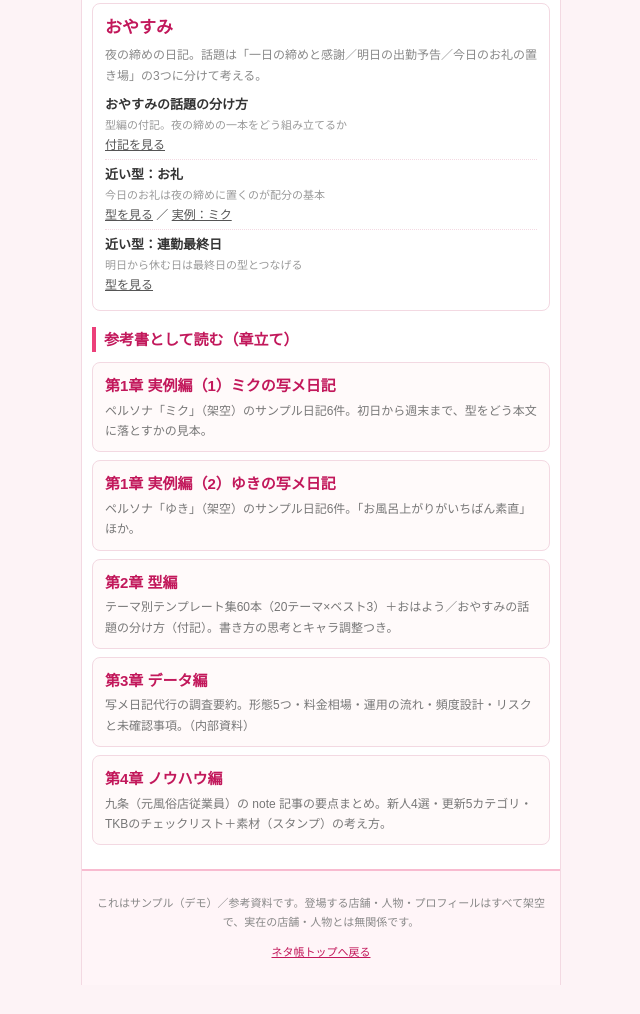
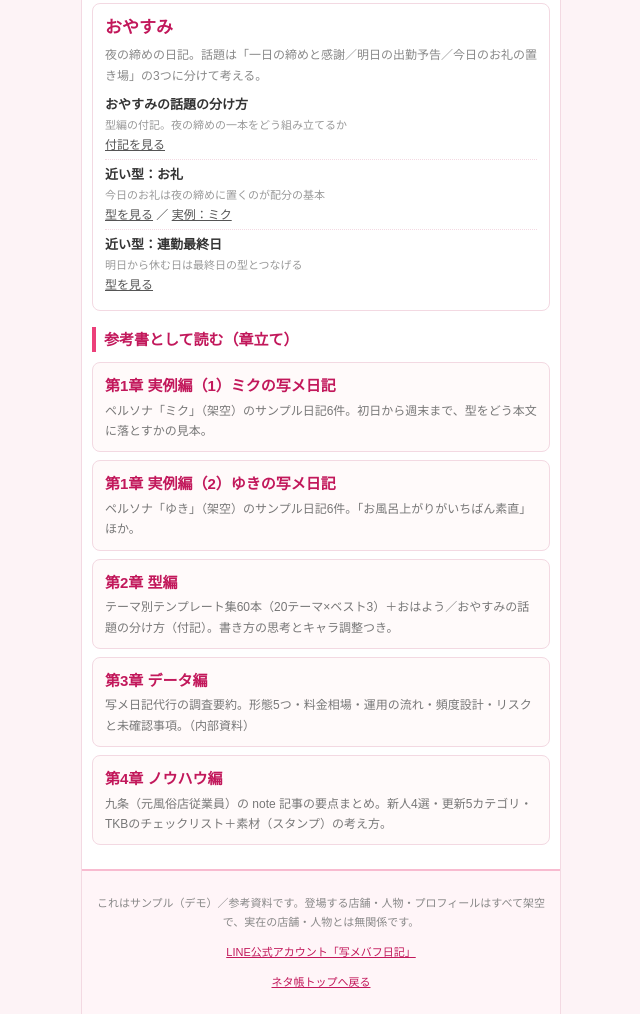
Before and after one commit to watengu/shame-diary-sample, a plain HTML site: page index.html in a window 1280 px wide. Shown: the part 2984-3998 px from the top of the page, without its empty margins (319-959 px from the left). Before the commit the page ends 3969 px from the top, so only its background shows below. Drawn offline with Linux system fonts and the light colour scheme.

Commit message:
LINE公式アカウント「写メバフ日記」リンクをトップのフッターに設置

```diff
--- a/index.html
+++ b/index.html
@@ -255,6 +255,7 @@
 
   <footer class="site-foot">
     <p>これはサンプル（デモ）／参考資料です。登場する店舗・人物・プロフィールはすべて架空で、実在の店舗・人物とは無関係です。</p>
+    <p><a href="https://lin.ee/o7HXR5c">LINE公式アカウント「写メバフ日記」</a></p>
     <p><a href="index.html">ネタ帳トップへ戻る</a></p>
   </footer>
 </div>
```
